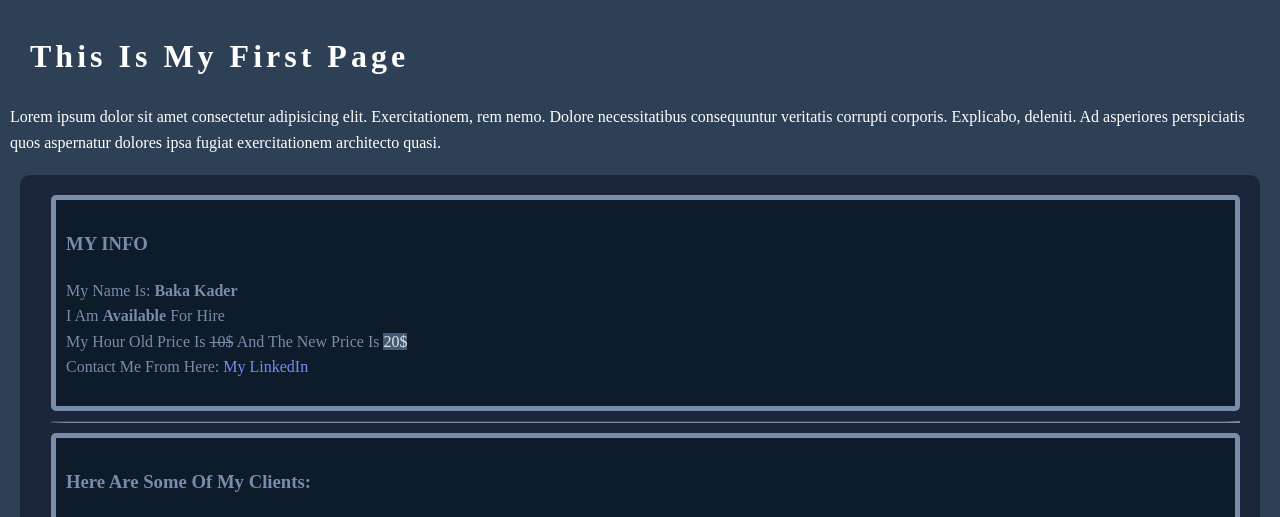
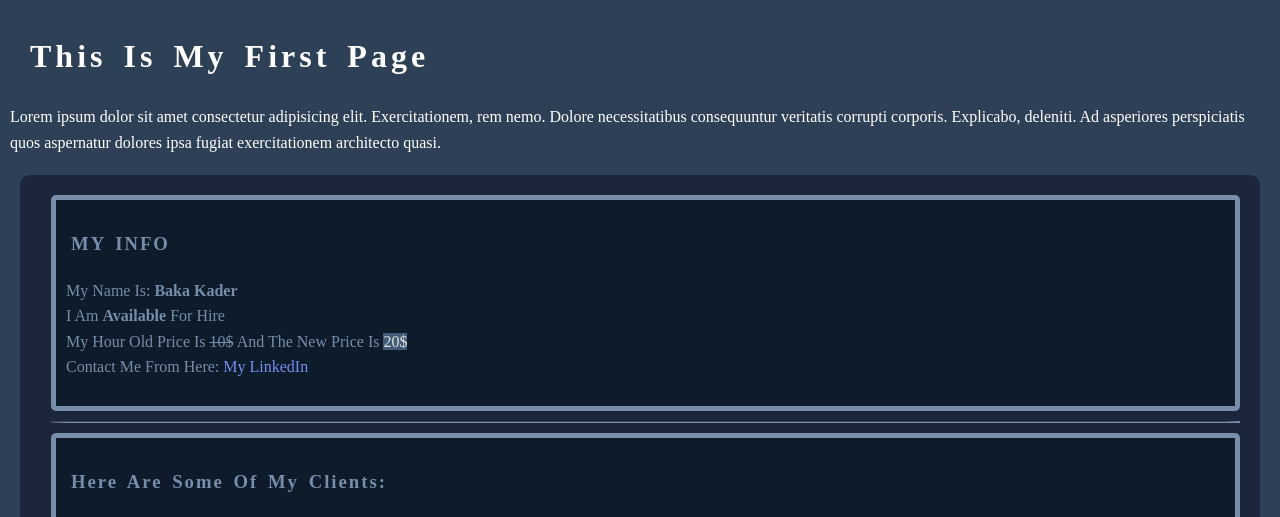
Before and after one commit to bakader07/D.Gray-Man.github.io, a plain HTML site: page index.html in a window 1280 px wide. Shown: the top 517 px of the page. Drawn offline with Linux system fonts and the light colour scheme.

Commit message:
Update style.css

```diff
--- a/style.css
+++ b/style.css
@@ -60,4 +60,12 @@ a {
 h1 {
     letter-spacing: 4px;
     text-indent: 20px;
+    word-spacing: 5px;
 }
+
+h3,
+h4 {
+    letter-spacing: 2px;
+    word-spacing: 3px;
+    text-indent: 5px;
+}
```
